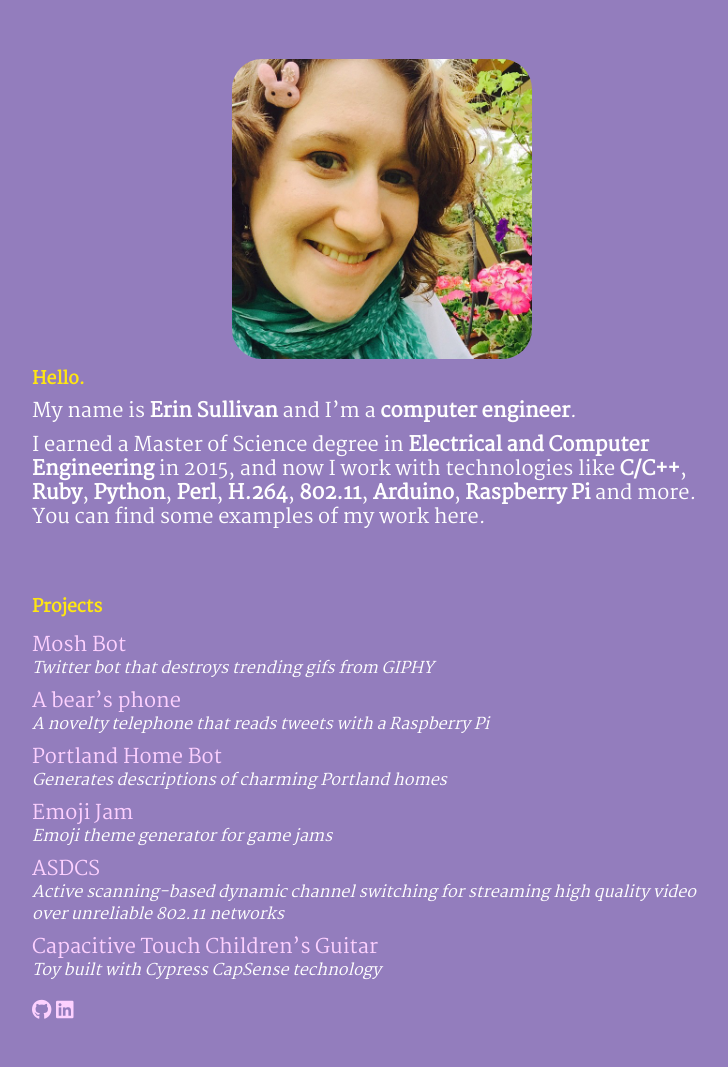
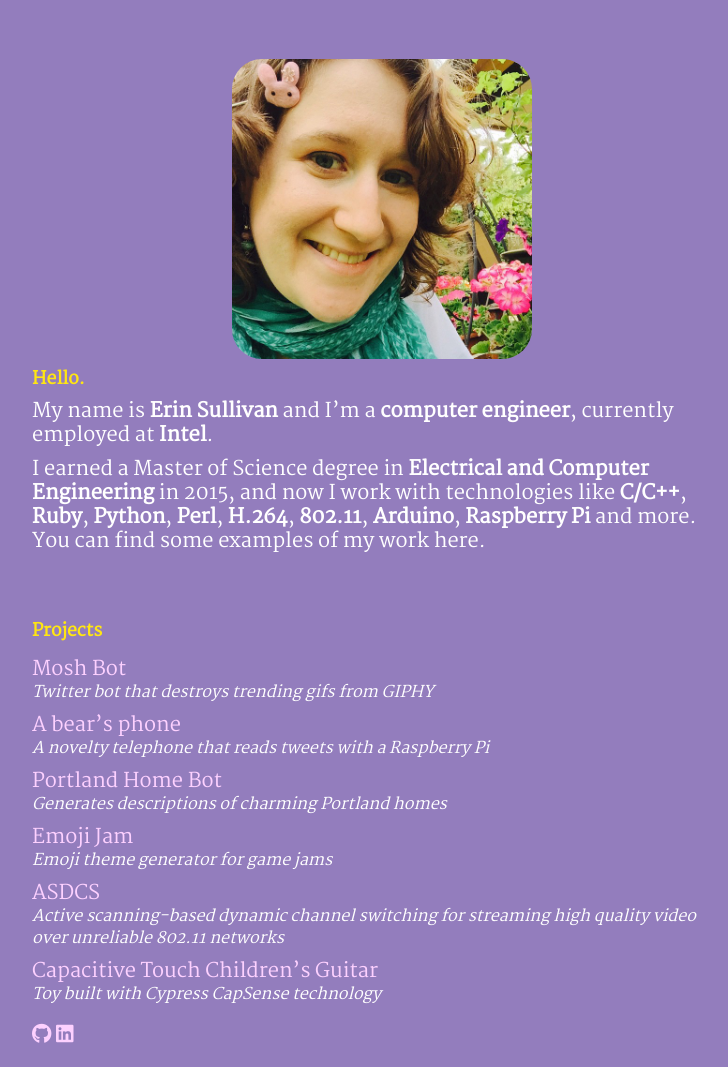
Before and after one commit to lirien/lirien.github.io, a Jekyll site: the page built from index.md, in a window 1280 px wide. Shown: the whole page, without its empty margins (258-986 px from the left). Built offline with Jekyll 4.4.1, drawn with Linux system fonts in a browser that asks for light colours; nearby versions of some CDN libraries; before the commit the page ends 1043 px from its top, so only the background shows below that.

Commit message:
📝 Update with current employer

```diff
--- a/index.md
+++ b/index.md
@@ -7,7 +7,7 @@ description: A place for Erin's personal projects
 
 #### Hello.
 
-My name is **Erin Sullivan** and I’m a **computer engineer**.
+My name is **Erin Sullivan** and I’m a **computer engineer**, currently employed at **Intel**.
 
 I earned a Master of Science degree in **Electrical and Computer Engineering** in 2015, and now I work with technologies like **C/C++**, **Ruby**, **Python**, **Perl**, **H.264**, **802.11**, **Arduino**, **Raspberry Pi** and more. You can find some examples of my work here.
 
```
